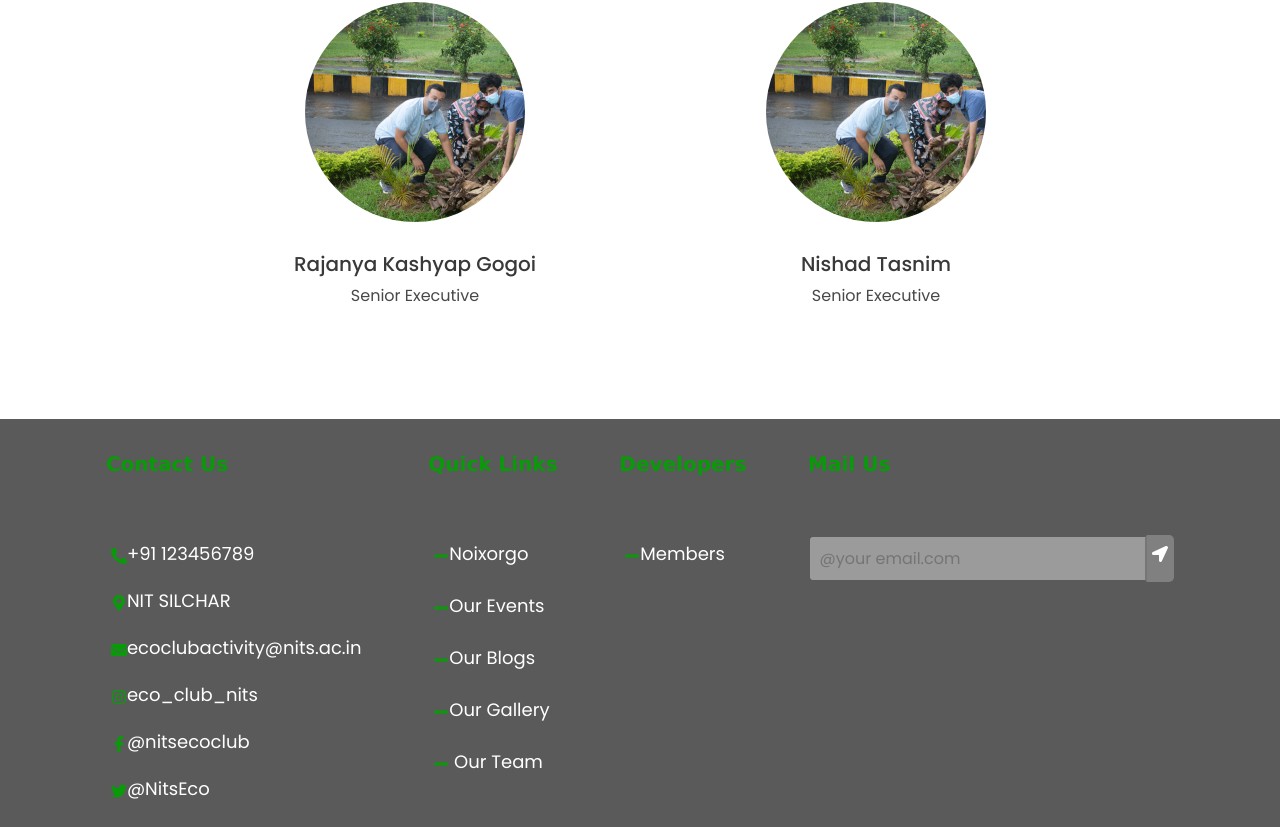
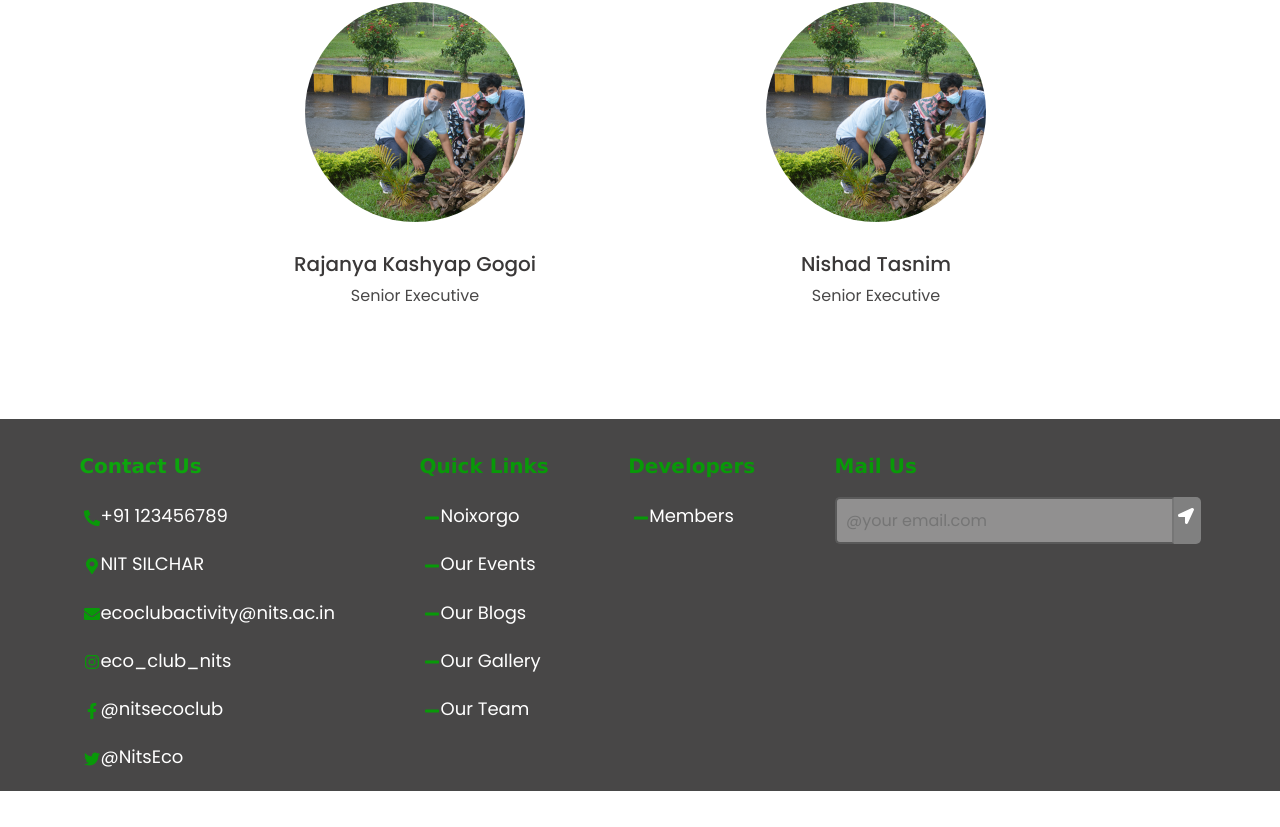
Before and after one commit to parthaxntn/Eco-club-website, a React (Create React App) app: page /team in a window 1280 px wide. Shown: the part 4518-5345 px from the top of the page. After the commit the page ends 5309 px from the top, so only its background shows below. Built offline with nearby package versions, Linux system fonts and the light colour scheme.

Commit message:
Footer updation

```diff
--- a/src/components/Footer/Footer.css
+++ b/src/components/Footer/Footer.css
@@ -1,106 +1,87 @@
-*{
+* {
     box-sizing: border-box;
-    padding: 0;
-    margin: 0;
 }
 
 /*CSS for main_containeer*/
 
-.main_containeer{
+.main_containeer {
     display: flex;
-    background-color: #5A5A5A;
-    padding:10px 75px;
-    justify-content: space-around;
+    background-color: #484747;
+    padding-top: 2em;
+    padding-bottom: 1em;
+    justify-content: space-evenly;
+}
 
-}
-.contact_us p{
-    color: rgba(5, 158, 5, 0.949);
+.contact_us p {
+    color: rgba(10, 171, 10, 0.949);
     font-size: 20px;
     font-weight: bolder;
     font-family: 'Lucida Sans', 'Lucida Sans Regular', 'Lucida Grande', 'Lucida Sans Unicode', Geneva, Verdana, sans-serif;
-    padding-bottom: 40px;
-    padding-top: 20px;
+}
 
+.contactBigBox {
+    display: flex;
+    flex-direction: column;
+    gap: .7em;
 }
-.box1{
+
+.box1 {
     padding: 5px;
-    margin-bottom: 10px;
     text-decoration: none;
 }
-.box1 i{
-    margin-right: 15px;
-    color: rgba(5, 158, 5, 0.949);
-}
-.box1 a{
+
+.box1 a {
     text-decoration: none;
     color: white;
     font-size: 18px;
 }
 
-
-.quick_links p{
+.quick_links p {
     color: rgba(5, 158, 5, 0.949);
     font-size: 20px;
     font-weight: bolder;
     font-family: 'Lucida Sans', 'Lucida Sans Regular', 'Lucida Grande', 'Lucida Sans Unicode', Geneva, Verdana, sans-serif;
-    padding-bottom: 40px;
-    padding-top: 20px;
 
 }
 
-.box2{
+.box2 {
     padding: 5px;
-    margin-bottom: 15px;
     text-decoration: none;
 }
-.box2 i{
-    margin-right: 15px;
-    color: rgba(5, 158, 5, 0.949);
-}
-.box2 a{
+
+.box2 a {
     text-decoration: none;
     color: white;
     font-size: 18px;
 }
 
-
-.developers p{
+.developers p {
     color: rgba(5, 158, 5, 0.949);
     font-size: 20px;
     font-weight: bolder;
     font-family: 'Lucida Sans', 'Lucida Sans Regular', 'Lucida Grande', 'Lucida Sans Unicode', Geneva, Verdana, sans-serif;
-    padding-bottom: 40px;
-    padding-top: 20px;
 
 }
 
-.box3{
+.box3 {
     padding: 5px;
-    margin-bottom: 15px;
     text-decoration: none;
 }
-.box3 i{
-    margin-right: 15px;
-    color: rgba(5, 158, 5, 0.949);
-}
-.box3 a{
+
+.box3 a {
     text-decoration: none;
     color: white;
     font-size: 18px;
 }
 
-
-
-.mail_us p{
+.mail_us p {
     color: rgba(5, 158, 5, 0.949);
     font-size: 20px;
     font-weight: bolder;
     font-family: 'Lucida Sans', 'Lucida Sans Regular', 'Lucida Grande', 'Lucida Sans Unicode', Geneva, Verdana, sans-serif;
-    padding-bottom: 40px;
-    padding-top: 20px;
 }
 
-input[type=mailid]{
+input[type=mailid] {
     background-color: rgba(255, 255, 255, 0.397);
     color: white;
     border-left: 2px solid #5A5A5A;
@@ -114,15 +95,18 @@ input[type=mailid]{
     outline: none;
     /*background-color: rgba(128, 128, 128, 0.797);*/
 }
-.box4{
+
+.box4 {
     display: flex;
     flex-direction: row;
 }
-.arrow{
+
+.arrow {
     align-items: center;
     color: grey;
 }
-.arrow{
+
+.arrow {
     background-color: #808080;
     color: white;
     padding: 4.5px;
@@ -132,14 +116,15 @@ input[type=mailid]{
     border-top-right-radius: 5px;
     border-bottom-right-radius: 5px;
 }
-.arrow :hover{
+
+.arrow :hover {
     color: black;
     cursor: pointer;
 
 
 }
 
-   /* .box4 i{
+/* .box4 i{
       background-color: grey;
       right: 0;
       color: #ffffff;
@@ -157,21 +142,23 @@ input[type=mailid]{
   } */
 
 
-  @media screen and (max-width: 410px){
-    .main_containeer{
-         flex-direction: column;
-         /* width:100%; */
+@media screen and (max-width: 410px) {
+    .main_containeer {
+        flex-direction: column;
+        /* width:100%; */
     }
+
     .contact_us,
     .quick_links,
     .developers,
-    .mail_us{
+    .mail_us {
         text-align: center;
     }
 
 }
-@media screen and (min-width:410px) and (max-width:1080px){
-    .main_containeer{
+
+@media screen and (min-width:410px) and (max-width:1080px) {
+    .main_containeer {
         flex-direction: column;
 
     }
--- a/src/components/Footer/Footer.jsx
+++ b/src/components/Footer/Footer.jsx
@@ -1,6 +1,7 @@
 import React from 'react'
 import './Footer.css'
-import {FaEnvelope, FaFacebookF, FaInstagram, FaLocationArrow, FaMapMarkerAlt, FaMinus, FaPhoneAlt, FaTwitter} from "react-icons/fa";
+import { Link } from 'react-router-dom'
+import { FaEnvelope, FaFacebookF, FaInstagram, FaLocationArrow, FaMapMarkerAlt, FaMinus, FaPhoneAlt, FaTwitter } from "react-icons/fa";
 
 
 const Footer = () => {
@@ -9,71 +10,75 @@ const Footer = () => {
             <div className="main_containeer">
                 <div className="contact_us">
                     <p>Contact Us</p>
+                    <div className='contactBigBox'>
                         <div className="box1">
                             {/* <i className="fa-solid fa-phone"></i> */}
-                    <FaPhoneAlt color='rgba(5, 158, 5, 0.949)'/>
+                            <FaPhoneAlt color='rgba(5, 158, 5, 0.949)' />
                             <a href="tel:+91 123456789">+91 123456789</a>
                         </div>
                         <div className="box1">
                             {/* <i className="fa-solid fa-location-dot"></i> */}
-                    <FaMapMarkerAlt color='rgba(5, 158, 5, 0.949)'/>
-                    <a href="https://www.google.com/maps/place/National+Institute+Of+Technology,+Silchar/@24.7577144,92.7901042,17z/data=!3m1!4b1!4m5!3m4!1s0x374e49dcb63bae9b:0x81efa836714a289b!8m2!3d24.7577144!4d92.7922929" target="_blank">NIT SILCHAR</a>
+                            <FaMapMarkerAlt color='rgba(5, 158, 5, 0.949)' />
+                            <a href="https://www.google.com/maps/place/National+Institute+Of+Technology,+Silchar/@24.7577144,92.7901042,17z/data=!3m1!4b1!4m5!3m4!1s0x374e49dcb63bae9b:0x81efa836714a289b!8m2!3d24.7577144!4d92.7922929" target="_blank" rel='noreferrer'>NIT SILCHAR</a>
                         </div>
                         <div className="box1">
                             {/* <i className="fa-solid fa-envelope"></i> */}
-                    <FaEnvelope color='rgba(5, 158, 5, 0.949)'/>
+                            <FaEnvelope color='rgba(5, 158, 5, 0.949)' />
                             <a href="mailto: ecoclubactivity@nits.ac.in" target="blank">ecoclubactivity@nits.ac.in</a>
                         </div>
                         <div className="box1">
                             {/* <i className="fa-brands fa-instagram"></i> */}
-                    <FaInstagram color='rgba(5, 158, 5, 0.949)'/>
+                            <FaInstagram color='rgba(5, 158, 5, 0.949)' />
                             <a href="https://www.instagram.com/eco_club_nits/" target="blank">eco_club_nits</a>
                         </div>
                         <div className="box1">
                             {/* <i className="fa-brands fa-facebook"></i> */}
-                    <FaFacebookF color='rgba(5, 158, 5, 0.949)'/>
-                    <a href="https://l.instagram.com/?u=https%3A%2F%2Fm.facebook.com%2Fnitsecoclub%2F%3Ftsid%3D0.7935080479496242%26source%3Dresult&e=ATP7jhg69HRisUR1Cv9UkrgE14602QuQBSYfivVTCdVj7Sg0bUUJuJAGhLgxOqhLhkexllnJJsnX4qKnBHr7Qw&s=1" target="_blank">@nitsecoclub</a>
+                            <FaFacebookF color='rgba(5, 158, 5, 0.949)' />
+                            <a href="https://l.instagram.com/?u=https%3A%2F%2Fm.facebook.com%2Fnitsecoclub%2F%3Ftsid%3D0.7935080479496242%26source%3Dresult&e=ATP7jhg69HRisUR1Cv9UkrgE14602QuQBSYfivVTCdVj7Sg0bUUJuJAGhLgxOqhLhkexllnJJsnX4qKnBHr7Qw&s=1" target="_blank" rel='noreferrer'>@nitsecoclub</a>
                         </div>
                         <div className="box1">
                             {/* <i className="fa-brands fa-twitter"></i> */}
-                    <FaTwitter color='rgba(5, 158, 5, 0.949)'/>
-                    <a href="https://twitter.com/NitsEco" target="_blank">@NitsEco</a>
+                            <FaTwitter color='rgba(5, 158, 5, 0.949)' />
+                            <a href="https://twitter.com/NitsEco" target="_blank" rel="noreferrer">@NitsEco</a>
+                        </div>
                     </div>
                 </div>
                 <div className="quick_links">
                     <p>Quick Links</p>
+                    <div className='contactBigBox'>
                         <div className="box2">
                             {/* <i className="fa-solid fa-minus"></i> */}
-                    <FaMinus color='rgba(5, 158, 5, 0.949)'/>
-                    <a href="#">Noixorgo</a>
+                            <FaMinus color='rgba(5, 158, 5, 0.949)' />
+                            <Link to='/nox'>Noixorgo</Link>
                         </div>
                         <div className="box2">
                             {/* <i className="fa-solid fa-minus"></i> */}
-                    <FaMinus color='rgba(5, 158, 5, 0.949)'/>
-                    <a href="#">Our Events</a>
+                            <FaMinus color='rgba(5, 158, 5, 0.949)' />
+                            <Link to='/events'>Our Events</Link>
                         </div>
                         <div className="box2">
                             {/* <i className="fa-solid fa-minus"></i> */}
-                    <FaMinus color='rgba(5, 158, 5, 0.949)'/>
+                            <FaMinus color='rgba(5, 158, 5, 0.949)' />
                             <a href="/blogs">Our Blogs</a>
                         </div>
                         <div className="box2">
                             {/* <i className="fa-solid fa-minus"></i> */}
-                    <FaMinus color='rgba(5, 158, 5, 0.949)'/>
-                    <a href="#">Our Gallery</a>
+                            <FaMinus color='rgba(5, 158, 5, 0.949)' />
+                            <Link to='/gallery'>Our Gallery</Link>
                         </div>
                         <div className="box2">
                             {/* <i className="fa-solid fa-minus"></i> */}
-                    <FaMinus color='rgba(5, 158, 5, 0.949)'/>
-                    <a href="#"> Our Team</a>
+                            <FaMinus color='rgba(5, 158, 5, 0.949)' />
+                            <Link to='/team'>Our Team</Link>
+                        </div>
                     </div>
                 </div>
                 <div className="developers">
                     <p>Developers</p>
                     <div className="box3">
                         {/* <i className="fa-solid fa-minus"></i> */}
-                    <FaMinus color='rgba(5, 158, 5, 0.949)'/>
-                    <a href="#">Members</a>
+                        <FaMinus color='rgba(5, 158, 5, 0.949)' />
+                        <Link to='/members'>Members</Link>
                     </div>
                 </div>
                 <div className="mail_us">
@@ -81,12 +86,12 @@ const Footer = () => {
                     <div className="box4">
                         <div className="mail">
                             <form action="">
-                        <input type="mailid" name="mailid" id="mailid" required placeholder="@your email.com"/>
+                                <input type="mailid" name="mailid" id="mailid" required placeholder="@your email.com" />
                                 {/* < FaLocationArrow color="rgba(5, 158, 5, 0.949);"/> */}
                             </form>
                         </div>
                         <div className="arrow">
-                    < FaLocationArrow color="rgba(5, 158, 5, 0.949);"/>
+                            < FaLocationArrow color="rgba(5, 158, 5, 0.949);" />
                         </div>
                     </div>
                 </div>
```
Lines whose indentation alone changed are shown as unchanged.
